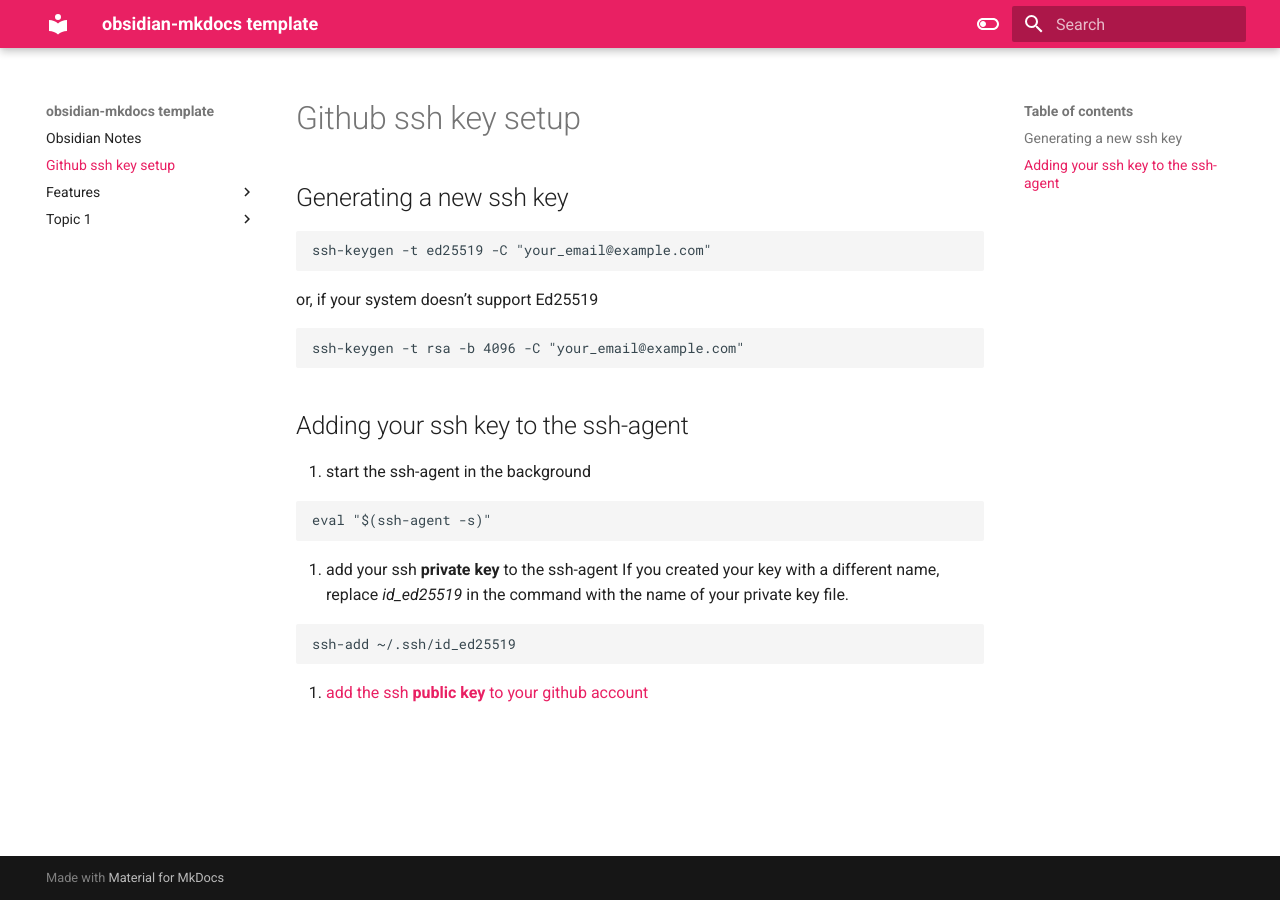
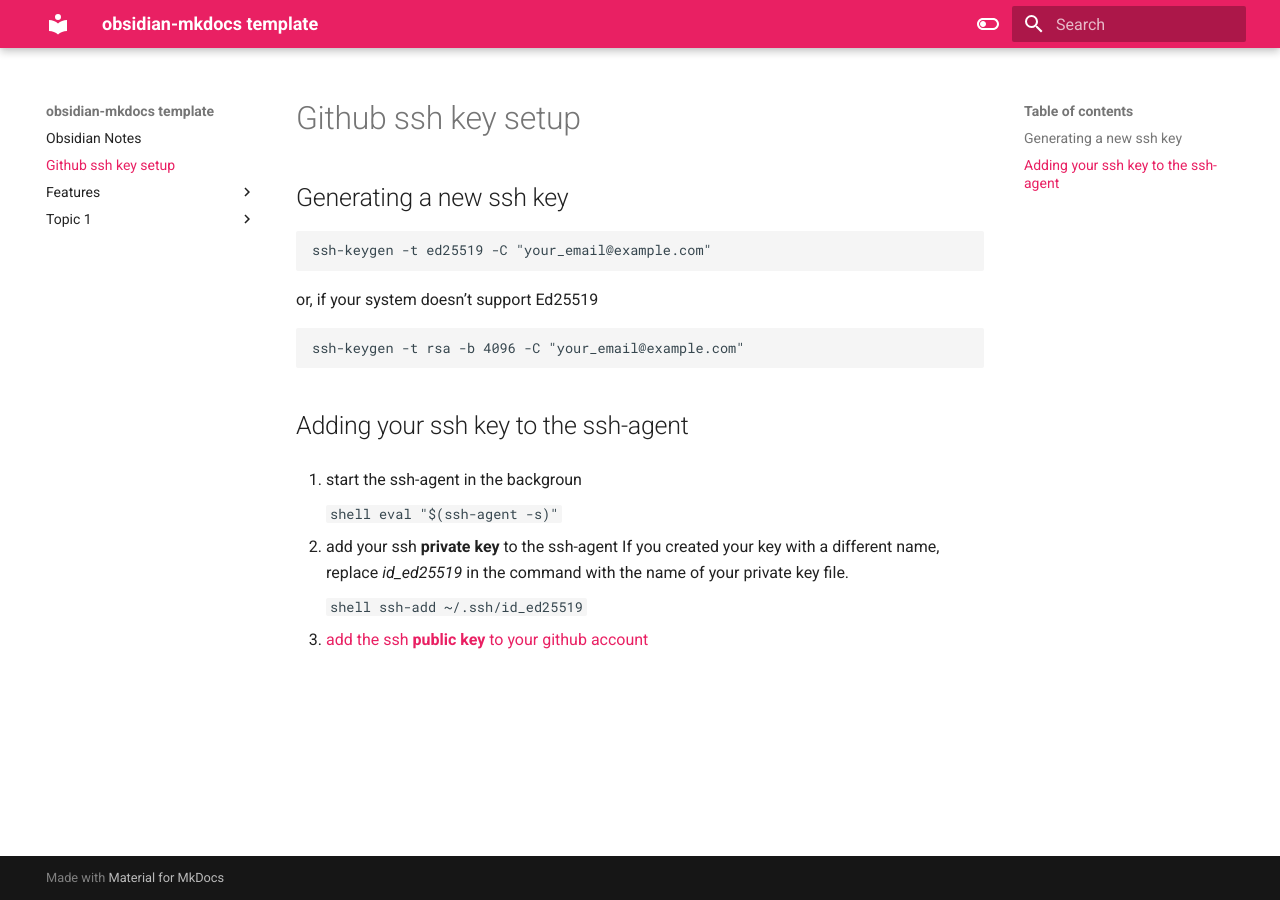
Before and after one commit to stanly0726/pub-notes, an MkDocs documentation site: the page built from docs/github ssh key setup.md, in a window 1280 px wide. Built offline with MkDocs 1.6.1 and Material for MkDocs 9.7.7, drawn with Linux system fonts in a browser that asks for light colours.

Commit message:
fix number list

````diff
--- a/docs/github ssh key setup.md
+++ b/docs/github ssh key setup.md
@@ -14,16 +14,16 @@
 
 ## Adding your ssh key to the ssh-agent
 
-1. start the ssh-agent in the background
+1. start the ssh-agent in the backgroun
 
-```shell
-eval "$(ssh-agent -s)"
-```
+    ```shell
+    eval "$(ssh-agent -s)"
+    ```
 
 2. add your ssh **private key** to the ssh-agent If you created your key with a different name, replace _id_ed25519_ in the command with the name of your private key file.
 
-```shell
-ssh-add ~/.ssh/id_ed25519
-```
+    ```shell
+    ssh-add ~/.ssh/id_ed25519
+    ```
 
 3. [add the ssh **public key** to your github account](https://docs.github.com/en/authentication/connecting-to-github-with-ssh/adding-a-new-ssh-key-to-your-github-account)
````
